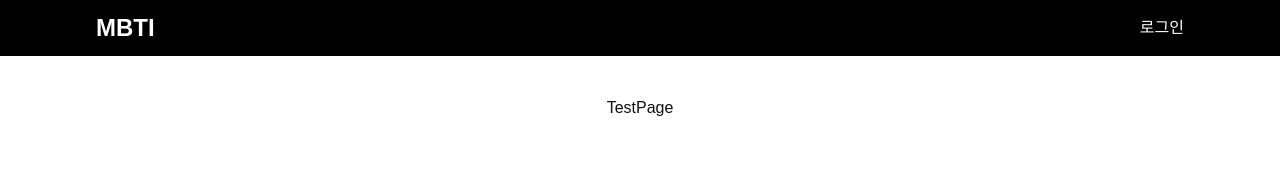
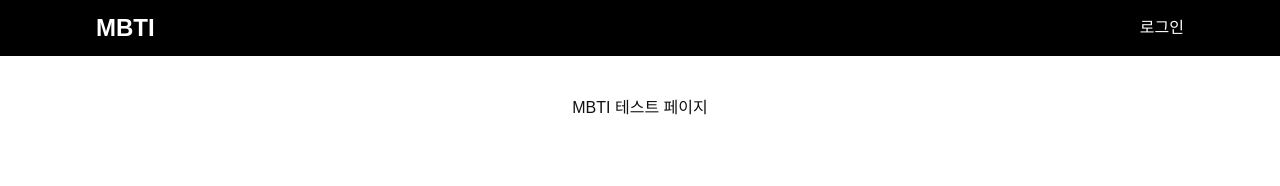
Before and after one commit to parkminjo/react-mbti-test, a React (Vite) app: page /test in a window 1280 px wide. Shown: the top 186 px of the page. Built offline with nearby package versions, Linux system fonts and the light colour scheme; a web font is replaced by a local one.

Commit message:
fix: 텍스트 수정

```diff
--- a/src/pages/TestPage.jsx
+++ b/src/pages/TestPage.jsx
@@ -1,5 +1,5 @@
 const TestPage = () => {
-  return <div>TestPage</div>;
+  return <div>MBTI 테스트 페이지</div>;
 };
 
 export default TestPage;
--- a/src/pages/TestResultPage.jsx
+++ b/src/pages/TestResultPage.jsx
@@ -1,5 +1,5 @@
 const TestResultPage = () => {
-  return <div>TestResultPage</div>;
+  return <div>MBTI 테스트 결과 페이지</div>;
 };
 
 export default TestResultPage;
```
